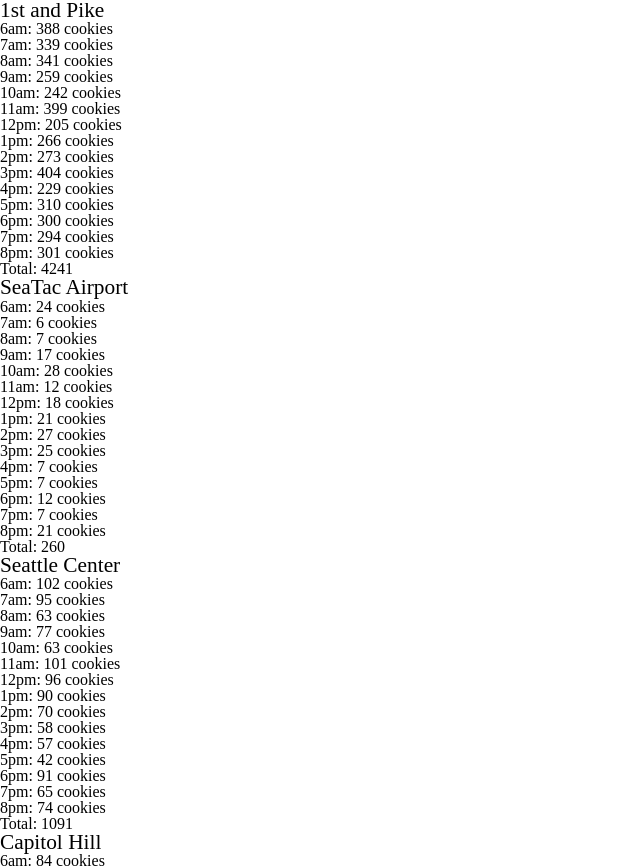
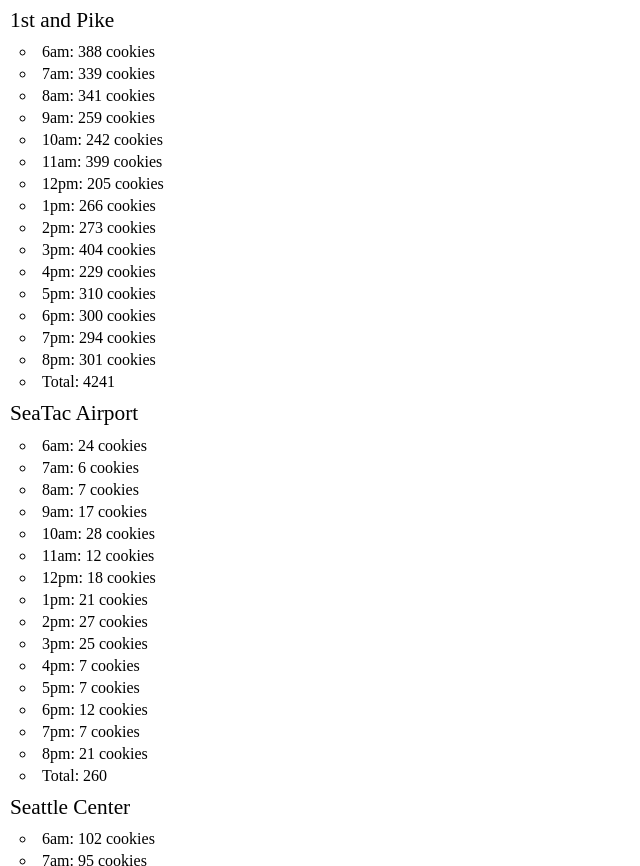
Before and after one commit to DamianAngelidis/cookie-stand, a plain HTML site: page sales.html in a window 1280 px wide. Shown: the top 866 px of the page, without its empty margins (0-640 px from the left). Drawn offline with Linux system fonts and the light colour scheme.

Commit message:
Final Formatting changes

```diff
--- a/css/sales.css
+++ b/css/sales.css
@@ -1,6 +1,19 @@
+body {
+    counter-reset: salesList;
+}
 
+ul li {
+    display: list-item;
+    list-style-type: circle;
+    list-style-position: inside;
+    margin: 0px 0px 0px 20px;
+    padding: 3px 0px;
+}
 
 ul li:nth-child(17n + 1) {
     font-size: 16pt;
+    padding: 10px;
+    list-style: none;
+    margin: 0px;
 
 }
```
